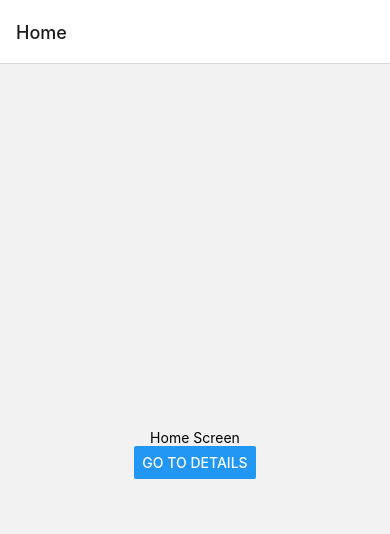
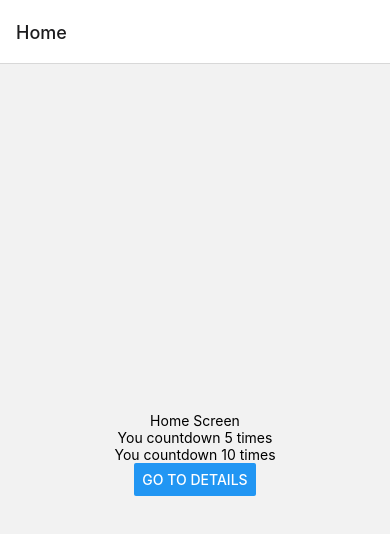
Before and after one commit to mosquitojoe85/mopcon2022-rn-workshop, a React Native app: screen / in a window 390 px wide. Shown: the top 534 px of the page. Built offline with nearby package versions, Linux system fonts and the light colour scheme.

Commit message:
add custom hook

```diff
--- a/App.js
+++ b/App.js
@@ -1,11 +1,29 @@
-import { View, Text, Button } from 'react-native';
+import { View, Text, Button, StyleSheet } from 'react-native';
 import { NavigationContainer } from '@react-navigation/native';
 import { createNativeStackNavigator } from '@react-navigation/native-stack';
+import { useState, useEffect } from "react";
+
+const useCountdown = (defaultCount = 0, ms = 1000) => {
+  const [count, setCount] = useState(defaultCount);
+
+  useEffect(() => {
+    const timmer = setInterval(() => {
+      setCount(prevCount => prevCount + 1);
+    }, ms);
+    return () => clearInterval(timmer);
+  }, []);
+  return [count, setCount];
+};
 
 function HomeScreen({ navigation }) {
+  const [count] = useCountdown(0, 1000);
+  const [anotherCount] = useCountdown(0, 500);
+
   return (
     <View style={{ flex: 1, alignItems: 'center', justifyContent: 'center' }}>
       <Text>Home Screen</Text>
+      <Text>You countdown {count} times</Text>
+      <Text>You countdown {anotherCount} times</Text>
       <Button
         title="Go to Details"
         onPress={() => navigation.navigate('Details')}
```
